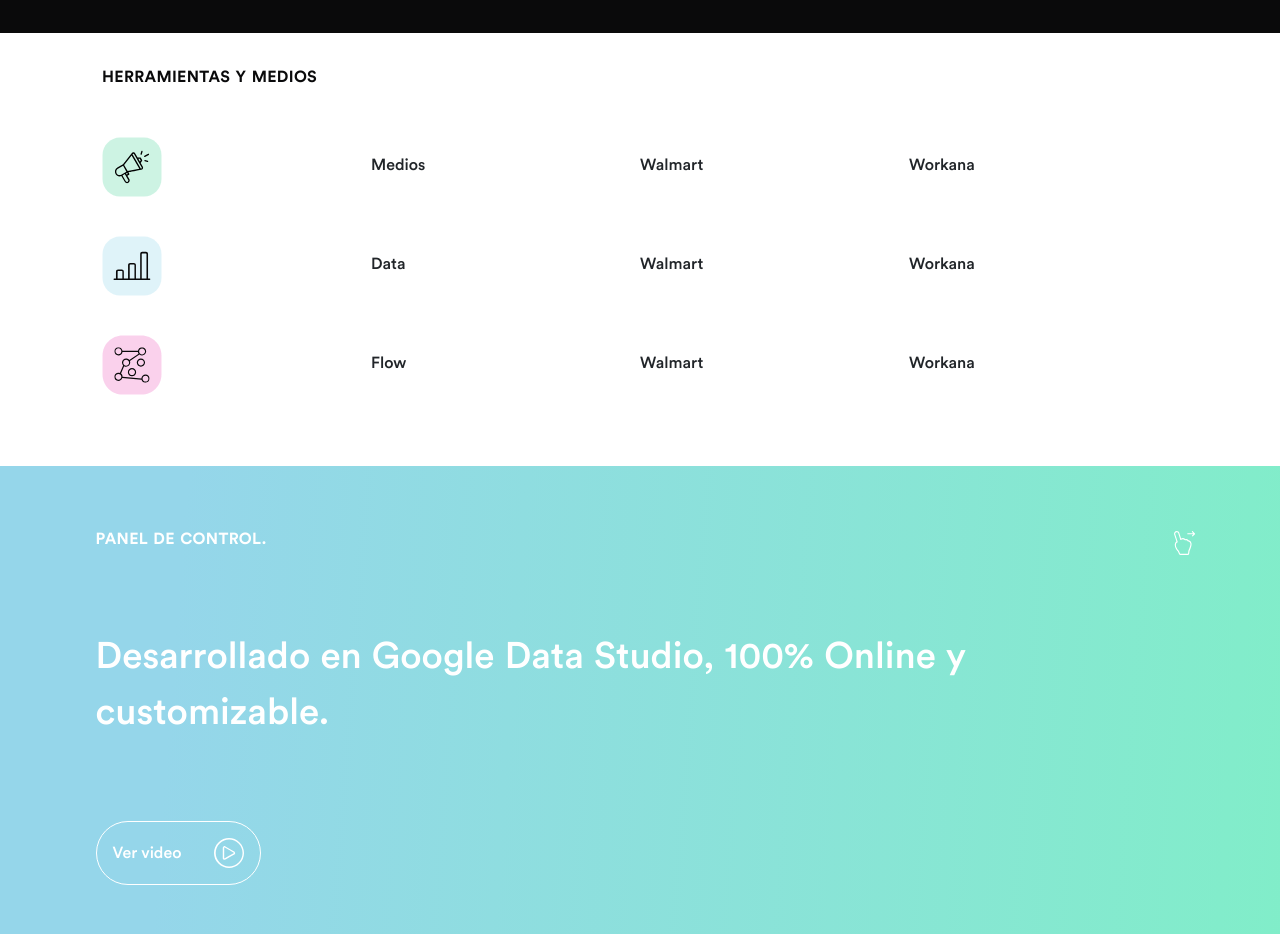
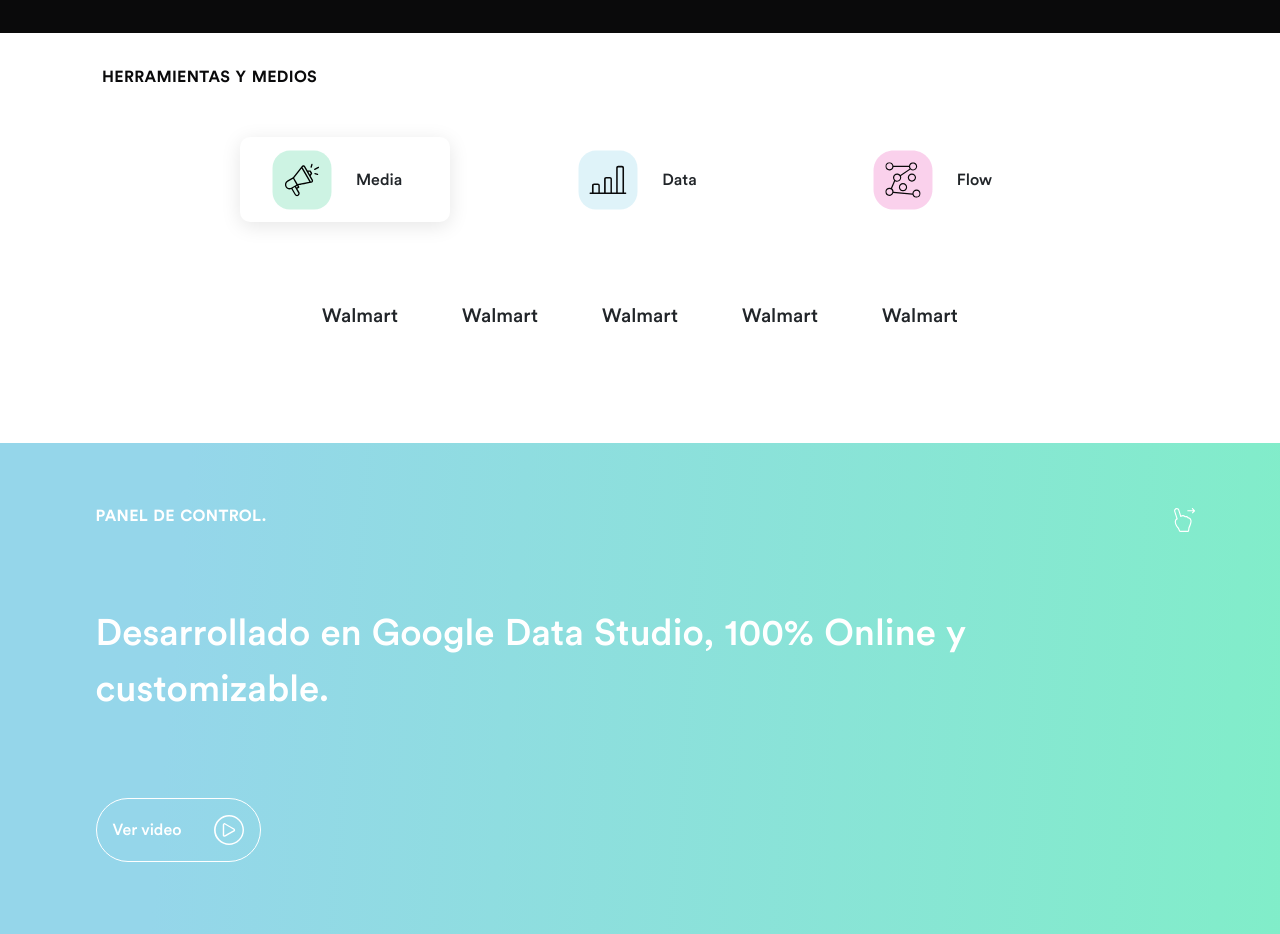
Before and after one commit to LuzTestai-hash/prueba-zenda, a Nuxt app: page / in a window 1280 px wide. Shown: the part 5320-6254 px from the top of the page. Built offline with nearby package versions, Linux system fonts and the light colour scheme.

Commit message:
toolsAndMedia-desktop maquetation

```diff
--- a/assets/stylesheets/components/_colors.scss
+++ b/assets/stylesheets/components/_colors.scss
@@ -5,3 +5,5 @@
 $background-black:#0A0A0B;
 $background-white: linear-gradient(180deg, rgba(89, 215, 162, 0) 0%, rgba(89, 215, 162, 0.05) 100%);
 $subtitle: rgba(10, 10, 11, 0.64);
+$background-botton : #FFFF;
+$color-box-shadow: rgba(0, 0, 0, 0.1);
--- a/components/ToolsAndMedia.vue
+++ b/components/ToolsAndMedia.vue
@@ -1,57 +1,115 @@
 <template>
   <b-container class="toolsAndMedia-container">
     <p class="subtitle">HERRAMIENTAS Y MEDIOS</p>
-    <VueSlickCarousel v-bind="settings" class="carrusel">
-      <div class="carrusel-container">
+    <div class="d-block d-md-none">
+      <VueSlickCarousel v-bind="settings" class="carrusel-container">
+        <div class="carrusel">
           <img src="../assets/icons/media.svg" width="60" height="60" />
         </div>
-      <div class="carrusel-container">
+        <div class="carrusel">
           <p>Medios</p>
         </div>
-      <div class="carrusel-container">
+        <div class="carrusel">
           <p>Walmart</p>
         </div>
-      <div class="carrusel-container">
+        <div class="carrusel">
           <p>Workana</p>
         </div>
-      <div class="carrusel-container">
+        <div class="carrusel">
           <p>Heiniken</p>
         </div>
       </VueSlickCarousel>
-    <VueSlickCarousel v-bind="settings" class="carrusel">
-      <div class="carrusel-container">
+      <VueSlickCarousel v-bind="settings" class="carrusel-container">
+        <div class="carrusel">
           <img src="../assets/icons/data.svg" width="60" height="60" />
         </div>
-      <div class="carrusel-container">
+        <div class="carrusel">
           <p>Data</p>
         </div>
-      <div class="carrusel-container">
+        <div class="carrusel">
           <p>Walmart</p>
         </div>
-      <div class="carrusel-container">
+        <div class="carrusel">
           <p>Workana</p>
         </div>
-      <div class="carrusel-container">
+        <div class="carrusel">
           <p>Heiniken</p>
         </div>
       </VueSlickCarousel>
-    <VueSlickCarousel v-bind="settings" class="carrusel">
-      <div class="carrusel-container">
+      <VueSlickCarousel v-bind="settings" class="carrusel-container">
+        <div class="carrusel">
           <img src="../assets/icons/flow.svg" width="60" height="60" />
         </div>
-      <div class="carrusel-container">
+        <div class="carrusel">
           <p>Flow</p>
         </div>
-      <div class="carrusel-container">
+        <div class="carrusel">
           <p>Walmart</p>
         </div>
-      <div class="carrusel-container">
+        <div class="carrusel">
           <p>Workana</p>
         </div>
-      <div class="carrusel-container">
+        <div class="carrusel">
           <p>Heiniken</p>
         </div>
       </VueSlickCarousel>
+    </div>
+
+    <div class="d-none d-md-block">
+      <div v-bind="settings" class="container-icon">
+        <div
+          class="icon"
+          :class="{ 'botton-selected': categorySelected === 'Medios' }"
+          @click.prevent="getMembers('Medios')"
+        >
+          <img src="../assets/icons/media.svg" width="60" height="60" />
+          <p>Media</p>
+        </div>
+        <div
+          class="icon"
+          :class="{ 'botton-selected': categorySelected === 'Data' }"
+          @click.prevent="getMembers('Data')"
+        >
+          <img src="../assets/icons/data.svg" width="60" height="60" />
+          <p>Data</p>
+        </div>
+        <div
+          class="icon"
+          :class="{ 'botton-selected': categorySelected === 'Flow' }"
+          @click.prevent="getMembers('Flow')"
+        >
+          <img src="../assets/icons/flow.svg" width="60" height="60" />
+          <p>Flow</p>
+        </div>
+      </div>
+      <div
+        v-if="categorySelected === 'Medios'"
+        v-bind="settings"
+        class="container-trademarks"
+      >
+        <p v-for="item in category.Medios" :key="item">
+          {{ item }}
+        </p>
+      </div>
+      <div
+        v-if="categorySelected === 'Data'"
+        v-bind="settings"
+        class="container-trademarks"
+      >
+        <p v-for="item in category.Data" :key="item">
+          {{ item }}
+        </p>
+      </div>
+      <div
+        v-if="categorySelected === 'Flow'"
+        v-bind="settings"
+        class="container-trademarks"
+      >
+        <p v-for="item in category.Flow" :key="item">
+          {{ item }}
+        </p>
+      </div>
+    </div>
   </b-container>
 </template>
 
@@ -64,6 +122,7 @@
 export default {
   name: 'MyComponent',
   components: { VueSlickCarousel },
+
   data() {
     return {
       settings: {
@@ -72,6 +131,15 @@
         infinite: true,
         slidesToShow: 4,
         speed: 500,
+      },
+      category: {
+        Medios: ['Walmart', 'Walmart', 'Walmart', 'Walmart', 'Walmart'],
+        Data: ['Workana', 'Workana', 'Workana', 'Workana', 'Workana'],
+        Flow: ['Heiniken', 'Heiniken', 'Heiniken', 'Heiniken', 'Heiniken'],
+      },
+      categorySelected: 'Medios',
+      getMembers(info) {
+        this.categorySelected = info
       },
     }
   },
@@ -90,10 +158,10 @@
     margin-bottom: 3rem;
     padding-right: 10rem;
   }
-  .carrusel {
+  .carrusel-container {
     margin-bottom: 2rem;
   }
-  .carrusel-container {
+  .carrusel {
     display: flex;
     align-items: center;
     p {
@@ -101,5 +169,48 @@
       margin-bottom: initial;
     }
   }
+
+  .container-trademarks {
+    display: flex;
+    margin-top: 3rem;
+    margin-bottom: 3rem;
+    justify-content: center;
+
+    p {
+      margin: 2rem;
+      font-size: 1.2rem;
+    }
+  }
+
+  .container-icon {
+    display: flex;
+    justify-content: center;
+    .botton-selected {
+      background-color: $background-botton;
+      border-radius: 10px;
+      box-shadow: 0.1px 4px 20px $color-box-shadow;
+    }
+    .icon {
+      display: flex;
+      align-items: center;
+      margin-right: 3rem;
+      margin-left: 3rem;
+      padding-left: 2rem;
+      padding-right: 2rem;
+      padding-top: 0.8rem;
+      padding-bottom: 0.8rem;
+
+      &:hover {
+        background-color: $background-botton;
+        border-radius: 10px;
+        box-shadow: 0.1px 4px 20px $color-box-shadow;
+      }
+      p {
+        margin-top: 1rem;
+        margin-left: 1.5rem;
+        margin-right: 1rem;
+      }
+    }
+  }
 }
 </style>
```
Lines whose indentation alone changed are shown as unchanged.
